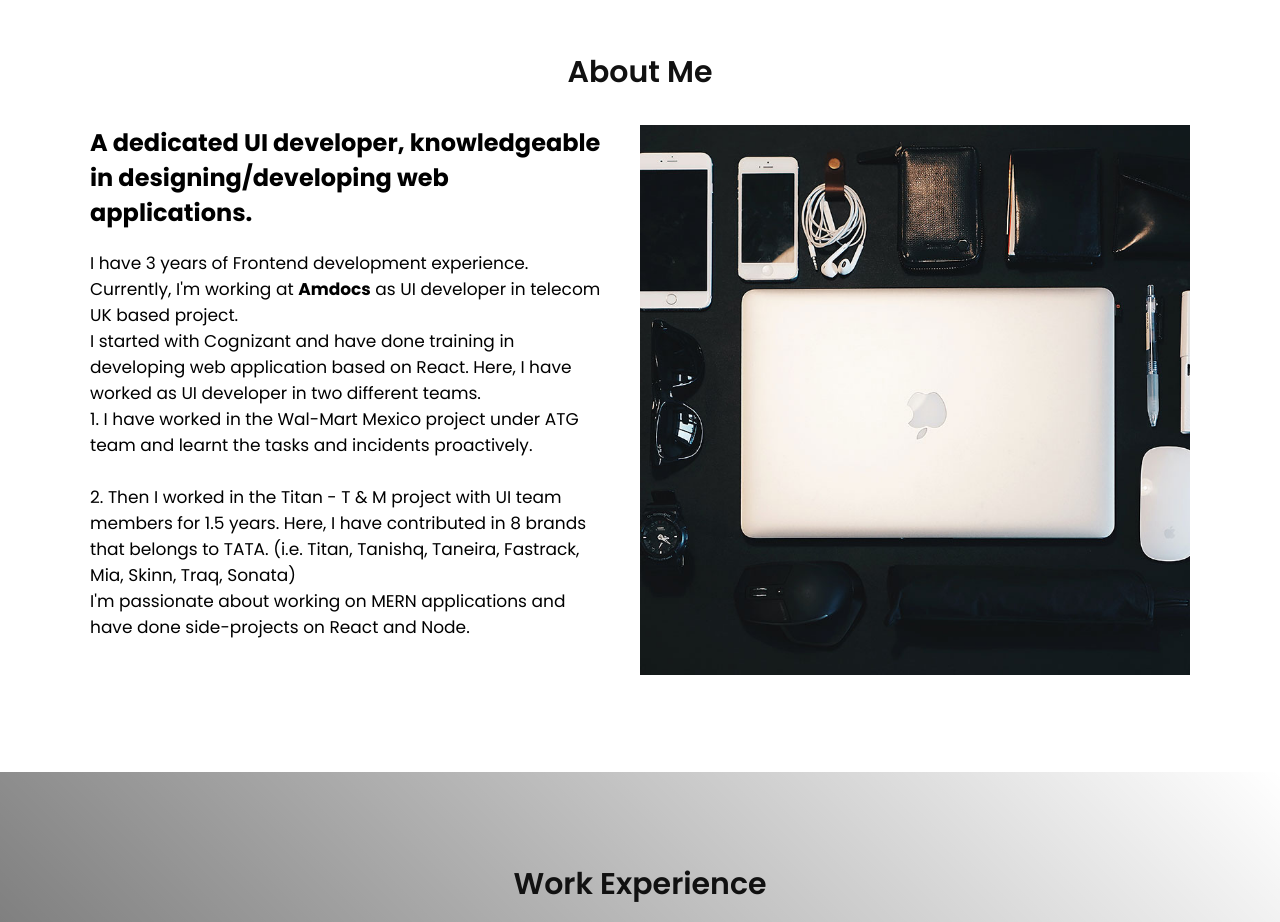
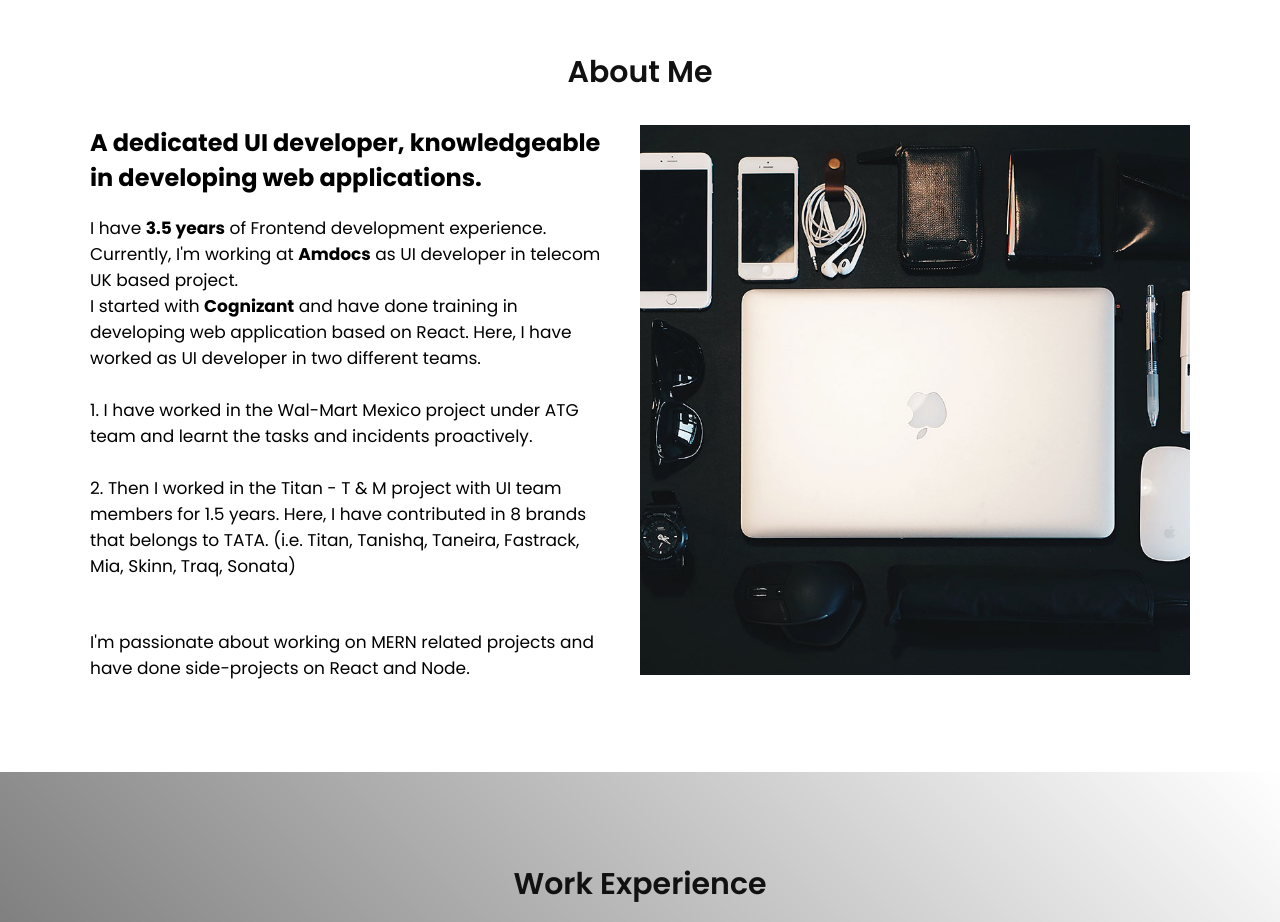
Before and after one commit to Vitika04/My-Personal-Portfolio, a plain HTML site: page index.html in a window 1280 px wide. Shown: the part 840-1762 px from the top of the page. Drawn offline with Linux system fonts and the light colour scheme.

Commit message:
updating changes

```diff
--- a/index.html
+++ b/index.html
@@ -35,14 +35,14 @@
         <div class="content">
             <div class="contentBx w50">
 
-                <h3>A dedicated UI developer, knowledgeable in designing/developing web applications.</h3>
-                <p>I have 3 years of Frontend development experience. Currently, I'm working at <b>Amdocs</b> as UI developer in telecom UK based project.</p>
-                <p>I started with Cognizant and have done training in developing web application based on React.
-                Here, I have worked as UI developer in two different teams.<br/>
+                <h3>A dedicated UI developer, knowledgeable in developing web applications.</h3>
+                <p>I have <b>3.5 years</b> of Frontend development experience. Currently, I'm working at <b>Amdocs</b> as UI developer in telecom UK based project.</p>
+                <p>I started with <b>Cognizant</b> and have done training in developing web application based on React.
+                Here, I have worked as UI developer in two different teams.<br/><br/>
                  1.	I have worked in the Wal-Mart Mexico project under ATG team and learnt the tasks and incidents proactively. <br/><br/>
                  2.	Then I worked in the Titan - T & M project with UI team members for 1.5 years. Here, I have contributed in 8 brands that belongs to TATA. (i.e. Titan, Tanishq, Taneira, Fastrack, Mia, Skinn, Traq, Sonata)
-                </p>
-                <p>I'm passionate about working on MERN applications and have done side-projects on React and Node.
+                </p><br/><br/>
+                <p>I'm passionate about working on MERN related projects and have done side-projects on React and Node.
             </div>
             <div class="w50">
                 <img src="images/product1.jpg" class="img">
```
